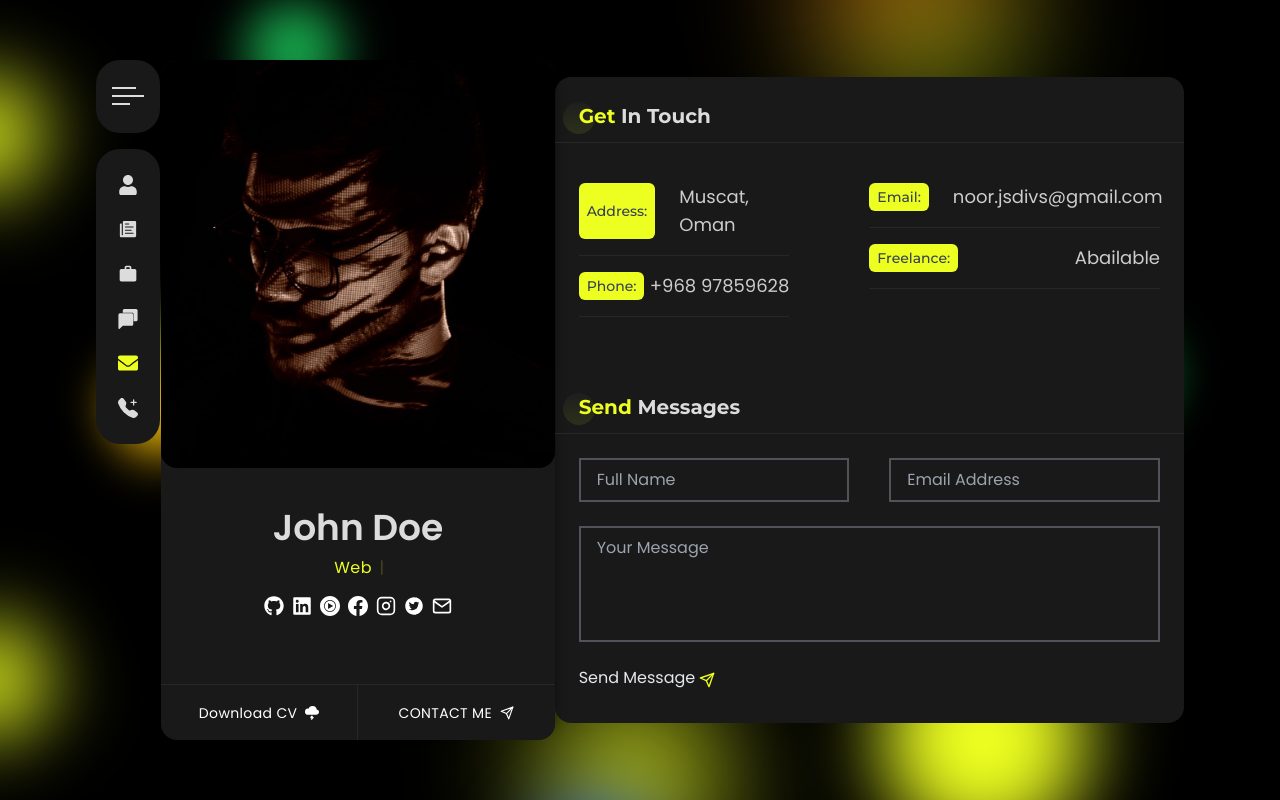
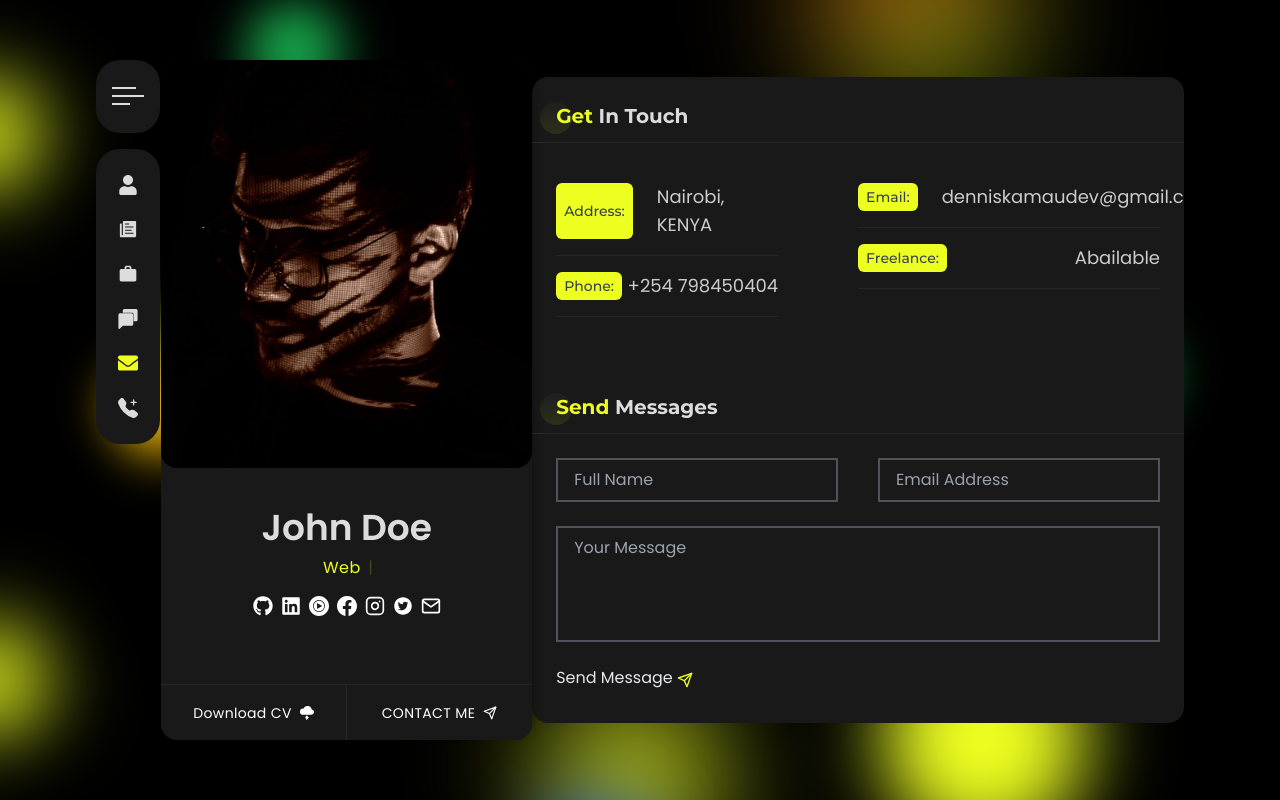
Before and after one commit to DennisNKamau/PortfolioTwo, a React (Create React App) app: page / in a window 1280 px wide. Both pictures are taken after a click on the element "CONTACT". Built offline with nearby package versions, Linux system fonts and the light colour scheme.

Commit message:
update contact.js

```diff
--- a/src/components/contact/Contact.js
+++ b/src/components/contact/Contact.js
@@ -73,13 +73,13 @@ const Contact = () => {
             <span className="bg-designColor text-gray-700 text-sm font-titleFont font-medium px-2 rounded-md flex items-center justify-center">
               Address:
             </span>
-            Muscat, Oman
+            Nairobi, KENYA
           </p>
           <p className="flex justify-between w-full text-lg text-[#ccc] py-4 border-b-[1px] border-b-zinc-800">
             <span className="bg-designColor text-gray-700 text-sm font-titleFont font-medium px-2 rounded-md flex items-center justify-center">
               Phone:
             </span>
-            +968 97859628
+            +254 798450404
           </p>
         </div>
         <div className="w-full lgl:w-1/2">
@@ -87,7 +87,7 @@ const Contact = () => {
             <span className="bg-designColor text-gray-700 text-sm font-titleFont font-medium px-2 rounded-md flex items-center justify-center">
               Email:
             </span>
-            noor.jsdivs@gmail.com
+            denniskamaudev@gmail.com
           </p>
           <p className="flex justify-between w-full text-lg text-[#ccc] py-4 border-b-[1px] border-b-zinc-800">
             <span className="bg-designColor text-gray-700 text-sm font-titleFont font-medium px-2 rounded-md flex items-center justify-center">
```
